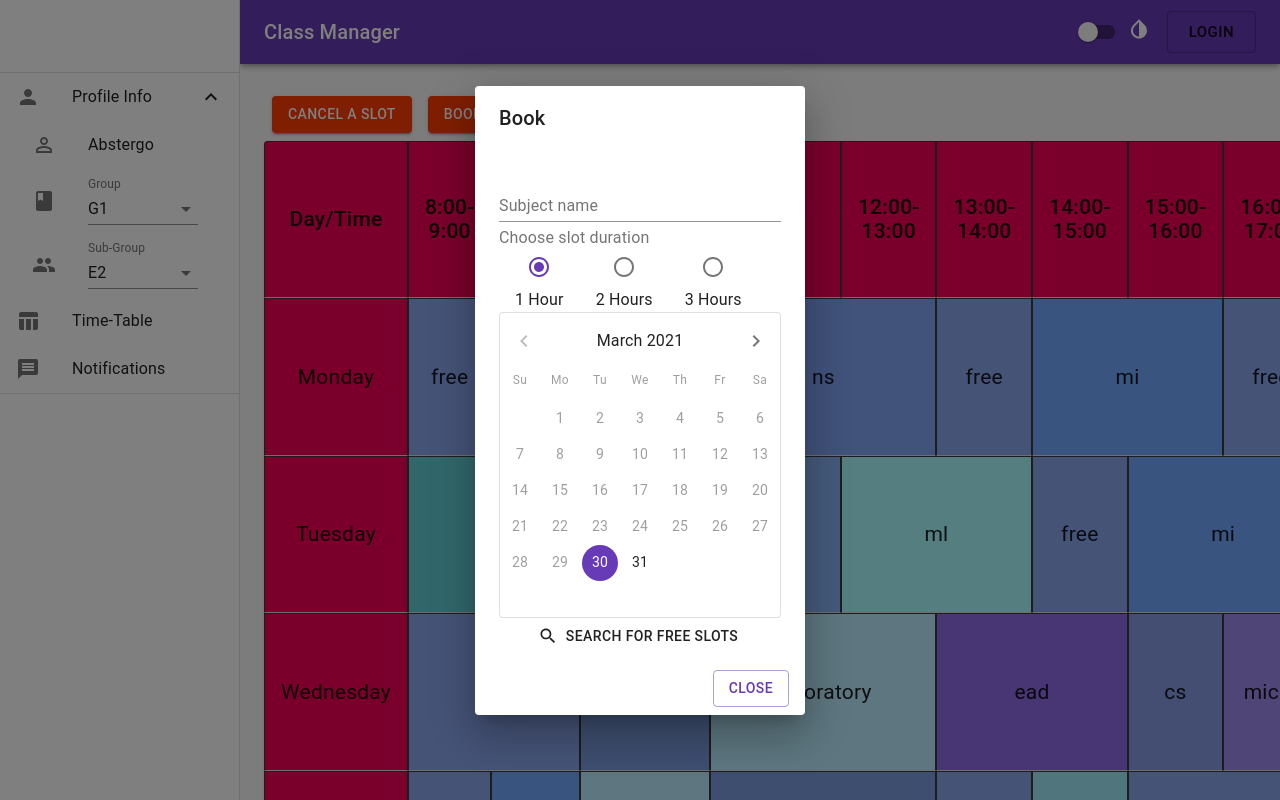
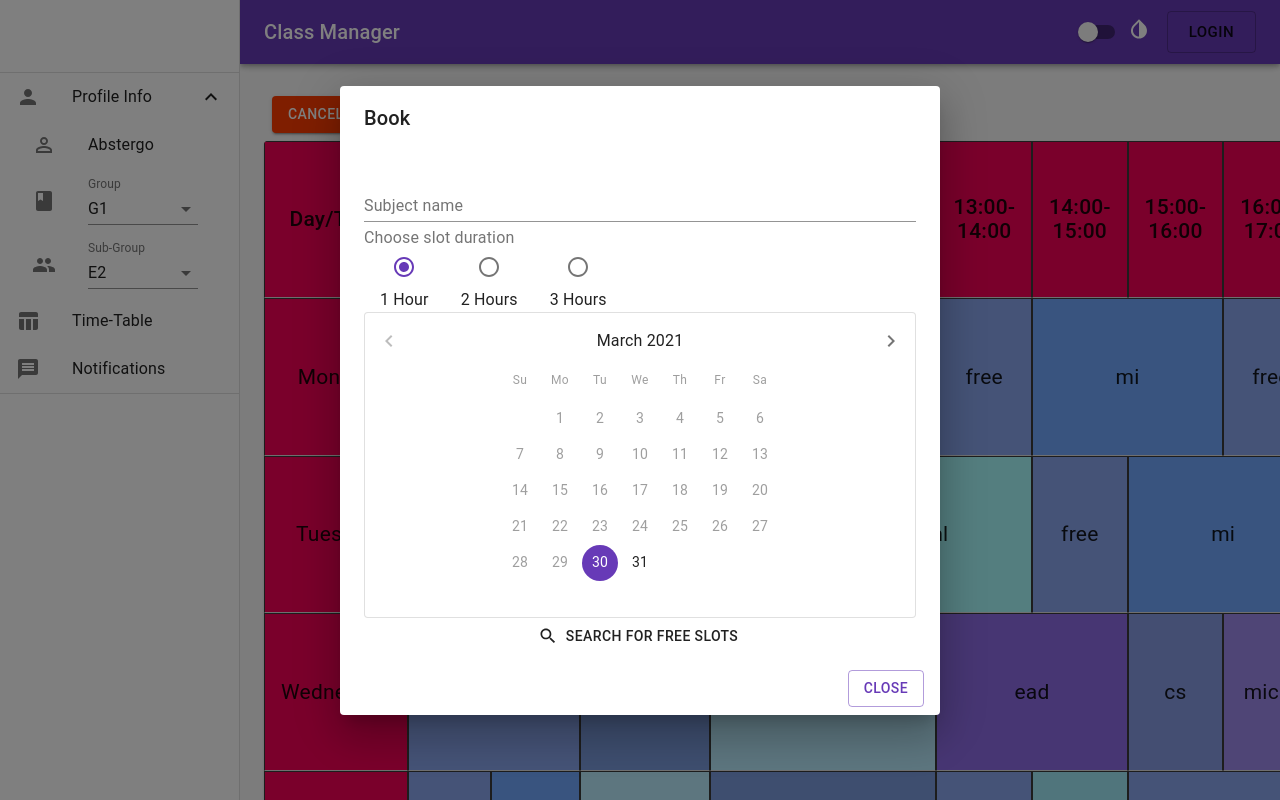
Before and after one commit to codingsamurai-10/class-manager-frontend, a React (Create React App) app: page / in a window 1280 px wide. Both pictures are taken after a click on the button "BOOK A SLOT". Shown: the top 800 px of the page. Built offline with nearby package versions, Linux system fonts and the light colour scheme; data requests are answered from the project's data file.

Commit message:
Set the width of the dialog box

```diff
--- a/src/containers/BookDialogBox.js
+++ b/src/containers/BookDialogBox.js
@@ -23,6 +23,8 @@ export default function BookDialogBox() {
   const [slotSelected, setSlotSelected] = React.useState(null);
   const [snackbarOpen, setSnackbarOpen] = React.useState(false);
   const [bookingSuccessfull, setBookingSuccessfull] = React.useState(null);
+  const [fullWidth, setFullWidth] = React.useState(true);
+  const [maxWidth, setMaxWidth] = React.useState('sm');
 
   const handleClickOpen = () => {
     setOpen(true);
@@ -87,9 +89,9 @@ export default function BookDialogBox() {
 
   return (
     <>
+      <Button variant="contained" color="secondary" onClick={handleClickOpen}>Book a slot</Button>
 
-      <Button variant="contained" color="secondary" onClick={handleClickOpen}>Book a slot</Button>
-      <Dialog open={open} onClose={handleClose} aria-labelledby="form-dialog-title">
+      <Dialog fullWidth={fullWidth} maxWidth={maxWidth} open={open} onClose={handleClose} aria-labelledby="form-dialog-title">
         <DialogTitle id="form-dialog-title">Book</DialogTitle>
         <DialogContent>
 
```
